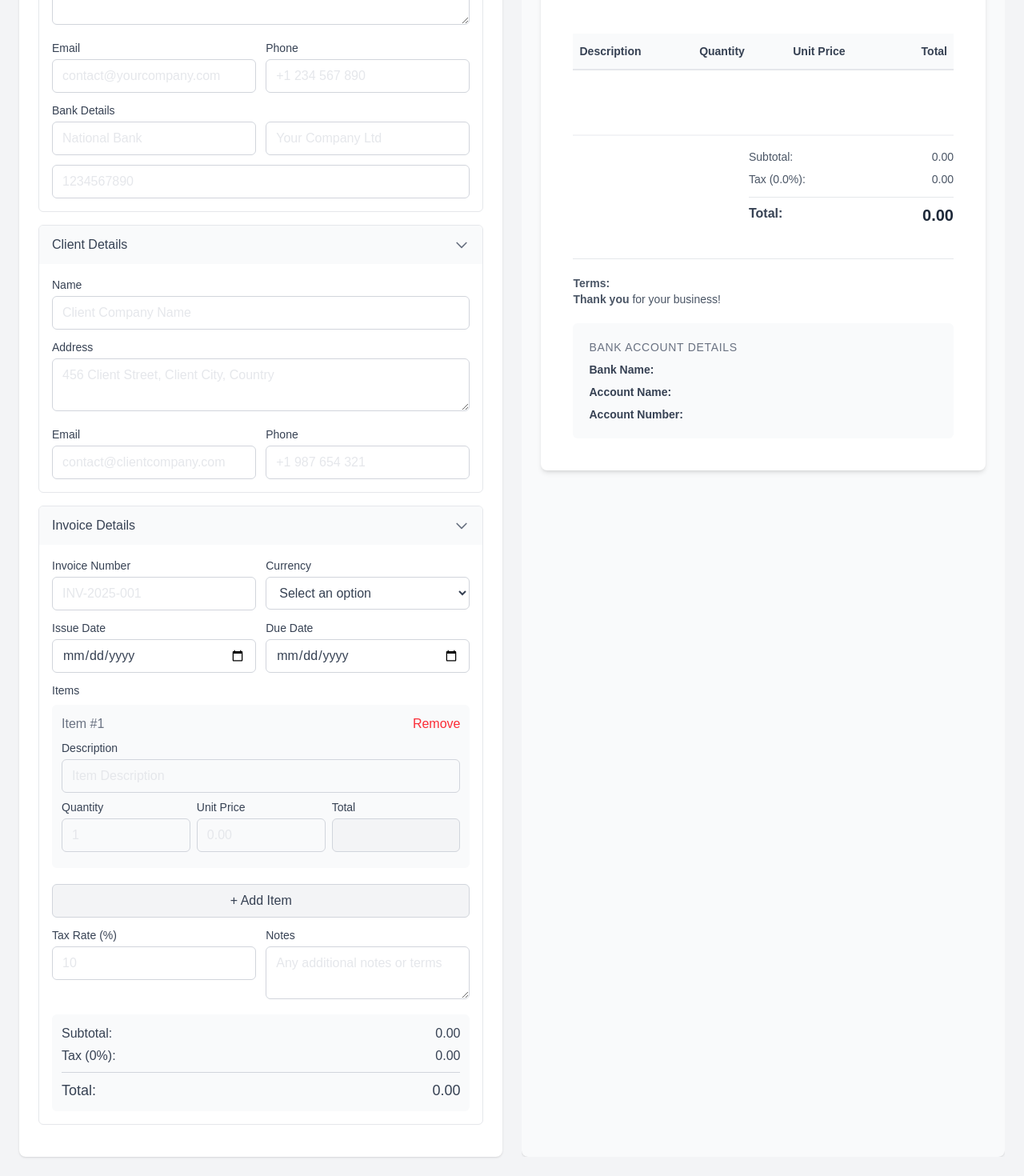
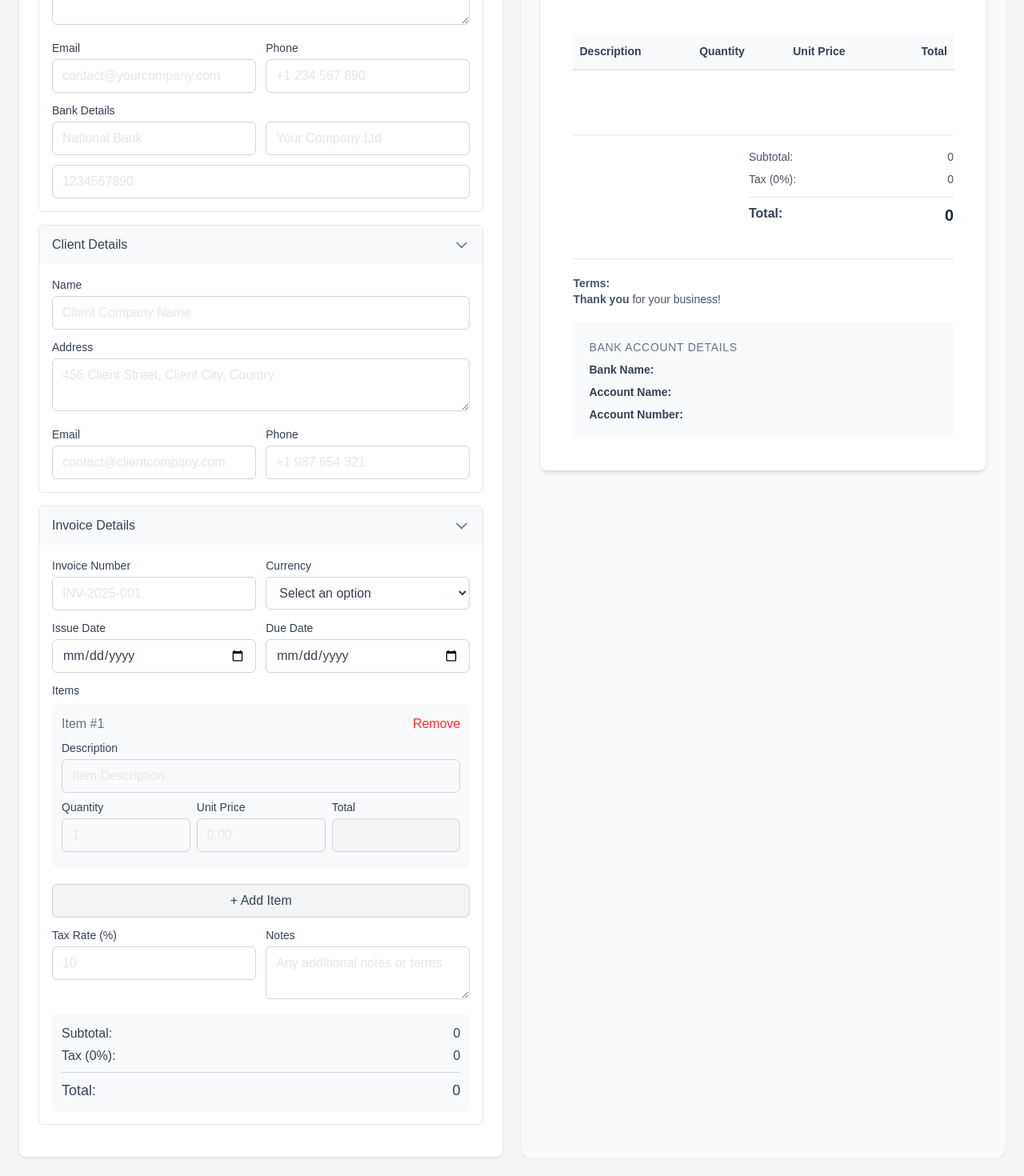
Before and after one commit to hutamy/invoice-generator-frontend, a Next.js app: page / in a window 1280 px wide. Shown: the part 858-2328 px from the top of the page at 80% size. Built offline with nearby package versions, Linux system fonts and the light colour scheme.

Commit message:
fix: number formatting

```diff
--- a/src/components/invoice/InvoiceForm.js
+++ b/src/components/invoice/InvoiceForm.js
@@ -289,7 +289,7 @@ const Form = ({
               <span className="text-gray-700">Subtotal:</span>
               <span className="text-gray-700">
                 {invoiceData.invoice.currency}{" "}
-                {invoiceData.invoice.subtotal.toFixed(2)}
+                {invoiceData.invoice.subtotal.toLocaleString()}
               </span>
             </div>
             <div className="flex justify-between mb-1">
@@ -298,14 +298,14 @@ const Form = ({
               </span>
               <span className="text-gray-700">
                 {invoiceData.invoice.currency}{" "}
-                {invoiceData.invoice.tax.toFixed(2)}
+                {invoiceData.invoice.tax.toLocaleString()}
               </span>
             </div>
             <div className="flex justify-between font-medium text-lg border-t border-gray-300 pt-2 mt-2">
               <span className="text-gray-700">Total:</span>
               <span className="text-gray-700">
                 {invoiceData.invoice.currency}{" "}
-                {invoiceData.invoice.total.toFixed(2)}
+                {invoiceData.invoice.total.toLocaleString()}
               </span>
             </div>
           </div>
--- a/src/components/invoice/InvoicePreview.js
+++ b/src/components/invoice/InvoicePreview.js
@@ -119,7 +119,8 @@ const Preview = ({ invoice, user, client }) => {
                       >
                         {item.unit_price > 0 && (
                           <span>
-                            {invoice.currency} {item.unit_price.toFixed(2)}
+                            {invoice.currency}{" "}
+                            {item.unit_price.toLocaleString()}
                           </span>
                         )}
                       </td>
@@ -133,7 +134,7 @@ const Preview = ({ invoice, user, client }) => {
                         {item.quantity > 0 && item.unit_price > 0 && (
                           <span>
                             {invoice.currency}{" "}
-                            {(item.quantity * item.unit_price).toFixed(2)}
+                            {(item.quantity * item.unit_price).toLocaleString()}
                           </span>
                         )}
                       </td>
@@ -147,19 +148,19 @@ const Preview = ({ invoice, user, client }) => {
               <div className="flex justify-between w-64 mb-2 text-sm text-gray-600">
                 <span>Subtotal:</span>
                 <span>
-                  {invoice.Currency} {invoice.subtotal.toFixed(2)}
+                  {invoice.Currency} {invoice.subtotal.toLocaleString()}
                 </span>
               </div>
               <div className="flex justify-between w-64 mb-2 text-sm text-gray-600">
-                <span>Tax ({invoice.tax_rate.toFixed(1)}%):</span>
+                <span>Tax ({invoice.tax_rate.toLocaleString()}%):</span>
                 <span>
-                  {invoice.currency} {invoice.tax.toFixed(2)}
+                  {invoice.currency} {invoice.tax.toLocaleString()}
                 </span>
               </div>
               <div className="flex justify-between w-64 mt-1 pt-2 border-t border-gray-200">
                 <span className="text-base font-semibold">Total:</span>
                 <span className="text-xl font-bold text-gray-800">
-                  {invoice.currency} {invoice.total.toFixed(2)}
+                  {invoice.currency} {invoice.total.toLocaleString()}
                 </span>
               </div>
             </div>
```
